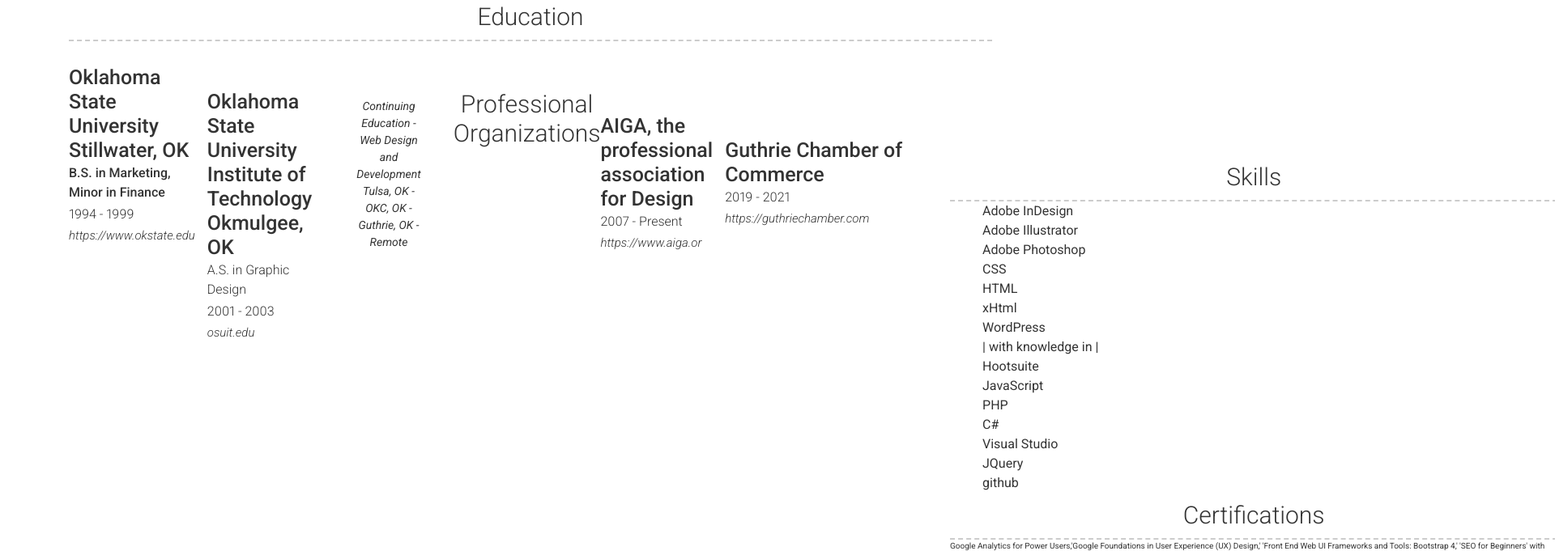
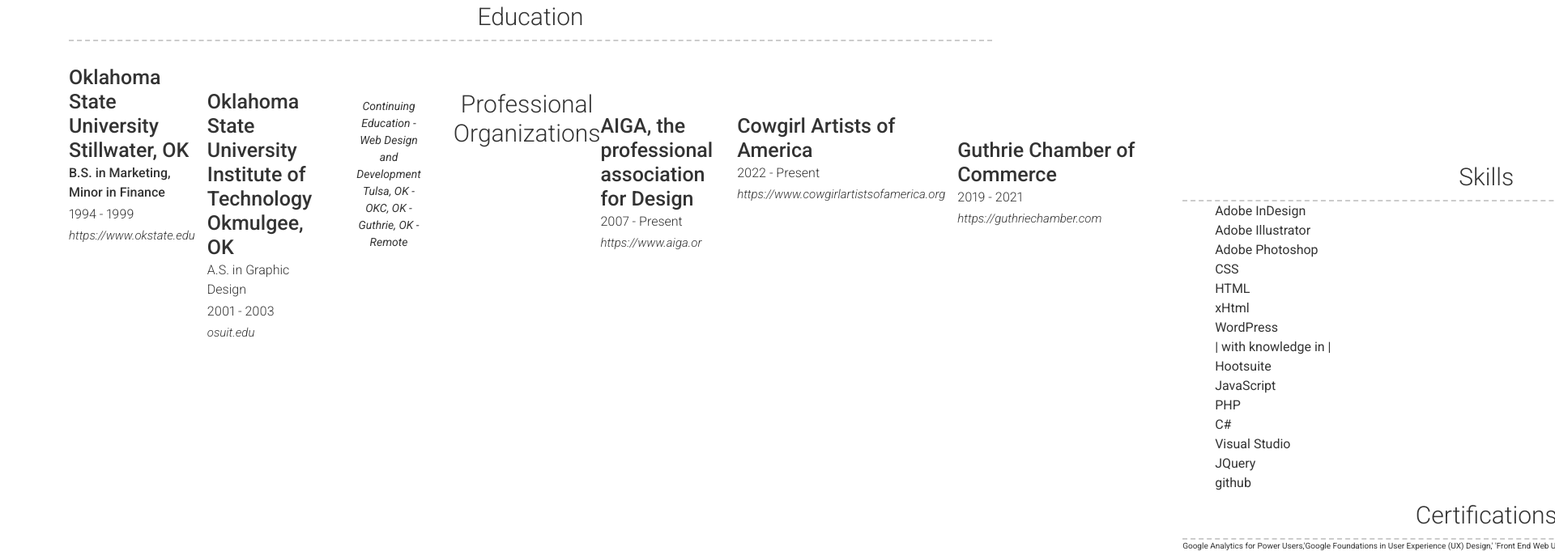
Before and after one commit to valzya/Code-Resume, a plain HTML site: page index.html in a window 1280 px wide. Shown: the part 2983-3664 px from the top of the page at 81% size, 1920 px wide, since content can reach past the window. Drawn offline with nearby package versions, Linux system fonts and the light colour scheme; files whose address does not match are found by name.

Commit message:
Update index.html

```diff
--- a/index.html
+++ b/index.html
@@ -173,6 +173,10 @@
       <h4>AIGA, the professional association for Design
  </h4><p>2007 - Present</p><a href="https://www.aiga.org" target="_blank" class="link">https://www.aiga.or</a><p class="no-print aditional-links">
     </div>
+    <div class="col-xs-12 col-sm-4 col-md-3 col-print-12 details">
+      <h4>Cowgirl Artists of America
+ </h4><p>2022 - Present</p><a href="https://www.cowgirlartistsofamerica.org" target="_blank" class="link">https://www.cowgirlartistsofamerica.org</a><p class="no-print aditional-links">
+    </div>
       <div class="row clearfix layout layout-left">
     <div class="col-xs-12 col-sm-4 col-md-3 col-print-12 details">
       <h4>Guthrie Chamber of Commerce</h4><p>2019 - 2021</p><a href="https://guthriechamber.com" target="_blank" class="link">https://guthriechamber.com</a><p class="no-print aditional-links">
```
